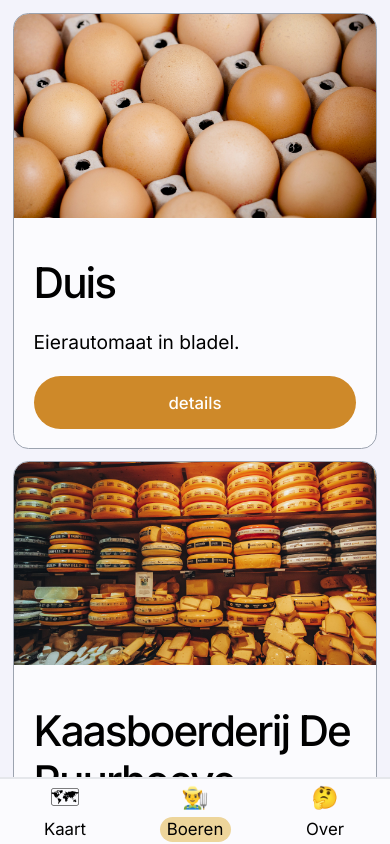
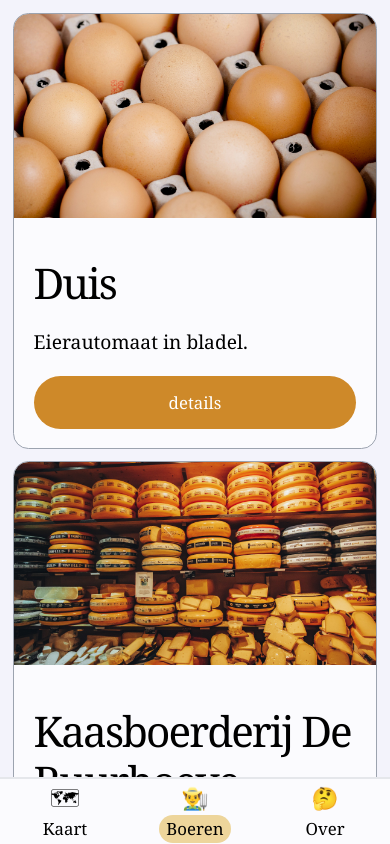
Before and after one commit to boerenboodschap/frontend, a Next.js app: page /boeren in a window 390 px wide. Built offline with nearby package versions, Linux system fonts and the light colour scheme.

Commit message:
apply proper font

```diff
--- a/app/boeren/page.tsx
+++ b/app/boeren/page.tsx
@@ -6,7 +6,7 @@ export default function Boeren() {
   const farms: Farm[] = Farms;
 
   return (
-    <section className="grid h-max w-full grid-cols-1 gap-3 md:grid-cols-2 lg:grid-cols-3 xl:grid-cols-4">
+    <section className="grid h-max w-full grid-cols-1 gap-3 p-3 pb-16 md:grid-cols-2 lg:grid-cols-3 xl:grid-cols-4">
       {farms.map((Farm: Farm) => (
         <FarmCard key={Farm.id} farm={Farm} />
       ))}
--- a/app/globals.css
+++ b/app/globals.css
@@ -11,6 +11,7 @@ html {
 
 p {
   margin-bottom: 1rem;
+  max-width: 40rem;
 }
 
 h1 {
--- a/app/layout.tsx
+++ b/app/layout.tsx
@@ -1,12 +1,9 @@
 import type { Metadata } from "next";
-import { Inter } from "next/font/google";
 import "./globals.css";
 import Link from "next/link";
 import Image from "next/image";
 import BottomNavLink from "@/components/BottomNavLink";
 import NavLink from "@/components/NavLink";
-
-const inter = Inter({ subsets: ["latin"] });
 
 export const metadata: Metadata = {
   title: "BoerenBoodschap",
@@ -21,7 +18,7 @@ export default function RootLayout(props: Props) {
   return (
     <html lang="en" className="h-dvh w-screen">
       <body
-        className={`${inter.className} flex h-dvh w-full flex-col bg-background-100/40 bg-repeat`}
+        className={`flex h-dvh w-full flex-col bg-background-100/40 bg-repeat`}
       >
         <header className="border-b-1 sticky top-0 z-50 flex h-14 w-full flex-row items-center justify-between gap-12 overflow-auto border bg-background-50 px-2 font-semibold max-md:hidden md:px-20 lg:px-40 xl:px-64">
           <nav className="flex items-center gap-4">
@@ -41,9 +38,9 @@ export default function RootLayout(props: Props) {
           </nav>
         </header>
 
-        <div className="flex h-dvh w-dvw overflow-scroll p-3 pb-16">
+        <main className="flex h-dvh w-dvw overflow-scroll">
           {props.children}
-        </div>
+        </main>
 
         <footer
           className={`fixed bottom-0 z-50 h-14 w-full border-t-2 border-t-gray-200 bg-background-50 md:hidden`}
```
Also changed, not shown: app/boeren/[id]/page.tsx (+3 -3 lines).
